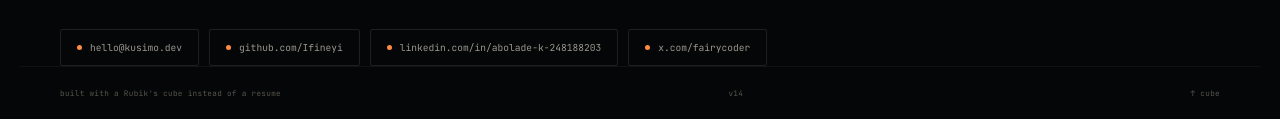
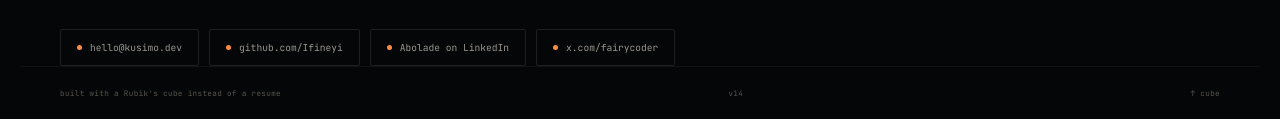
Before and after one commit to Ifineyi/from-me-2-the-world, a plain HTML site: page from-me-2-the-world/index.html in a window 1280 px wide. Shown: the part 5069-5188 px from the top of the page. Drawn offline with Linux system fonts and the light colour scheme.

Commit message:
Update index.html

```diff
--- a/from-me-2-the-world/index.html
+++ b/from-me-2-the-world/index.html
@@ -725,7 +725,7 @@
   const contactItems=[
     { label:TOP[0].aux, href:'mailto:'+TOP[0].aux, text:'email' },
     { label:TOP[1].aux, href:'https://'+TOP[1].aux, text:'github' },
-    { label:TOP[2].aux, href:'https://'+TOP[2].aux, text:'linkedin' },
+    {  label: 'Abolade on LinkedIn', href: 'https://linkedin.com/in/abolade-k-248188203', text: 'linkedin'  },
     { label:TOP[8].aux, href:'https://'+TOP[8].aux, text:'x' }
   ];
   contactItems.forEach(c=>{ const a=document.createElement('a'); a.className='contact-link'; a.href=c.href; a.target='_blank'; a.rel='noopener'; a.innerHTML='<span class="dot"></span>'+c.label; addRV(a); cRow.appendChild(a); });
```
